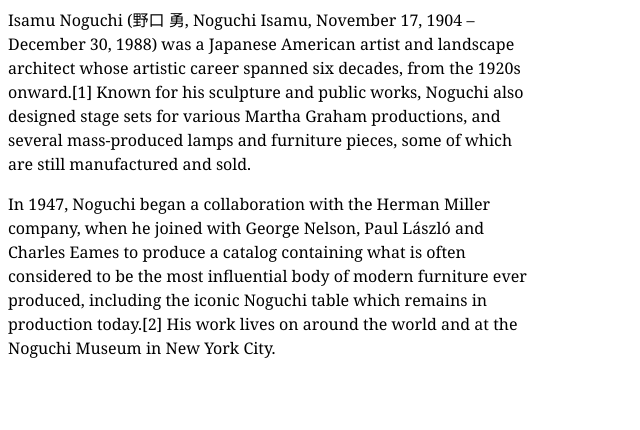
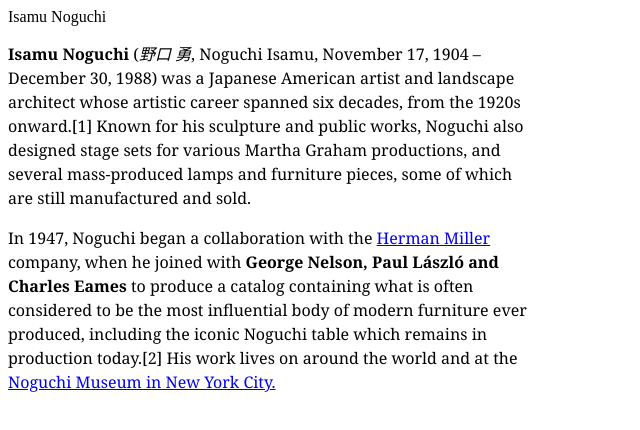
Before and after one commit to jillianjean/jillianjean.github.io, a plain HTML site: page index.html in a window 1280 px wide. Shown: the whole page, without its empty margins (0-640 px from the left). Drawn offline with Linux system fonts and the light colour scheme.

Commit message:
More style updates

```diff
--- a/index.html
+++ b/index.html
@@ -6,11 +6,13 @@
             max-width: 33em;
         }
     </style>
+    <header>Isamu Noguchi
+    </header>
 </head>
 <body>
-    <p>Isamu Noguchi (野口 勇, Noguchi Isamu, November 17, 1904 – December 30, 1988) was a Japanese American artist and landscape architect whose artistic career spanned six decades, from the 1920s onward.[1] Known for his sculpture and public works, Noguchi also designed stage sets for various Martha Graham productions, and several mass-produced lamps and furniture pieces, some of which are still manufactured and sold.</p>
+    <p><b class="name">Isamu Noguchi</b> (<i lang="jap">野口 勇</i>, Noguchi Isamu, November 17, 1904 – December 30, 1988) was a Japanese American artist and landscape architect whose artistic career spanned six decades, from the 1920s onward.[1] Known for his sculpture and public works, Noguchi also designed stage sets for various Martha Graham productions, and several mass-produced lamps and furniture pieces, some of which are still manufactured and sold.</p>
 
-    <p>In 1947, Noguchi began a collaboration with the Herman Miller company, when he joined with George Nelson, Paul László and Charles Eames to produce a catalog containing what is often considered to be the most influential body of modern furniture ever produced, including the iconic Noguchi table which remains in production today.[2] His work lives on around the world and at the Noguchi Museum in New York City.</p>
+    <p>In 1947, Noguchi began a collaboration with the <a href="https://www.hermanmiller.com/">Herman Miller</a> company, when he joined with <b class="person">George Nelson, Paul László and Charles Eames</b> to produce a catalog containing what is often considered to be the most influential body of modern furniture ever produced, including the iconic Noguchi table which remains in production today.[2] His work lives on around the world and at the <a href="https://www.noguchi.org/museum/visit/">Noguchi Museum in New York City.</a></p>
 
 </body>
 </html>
```
